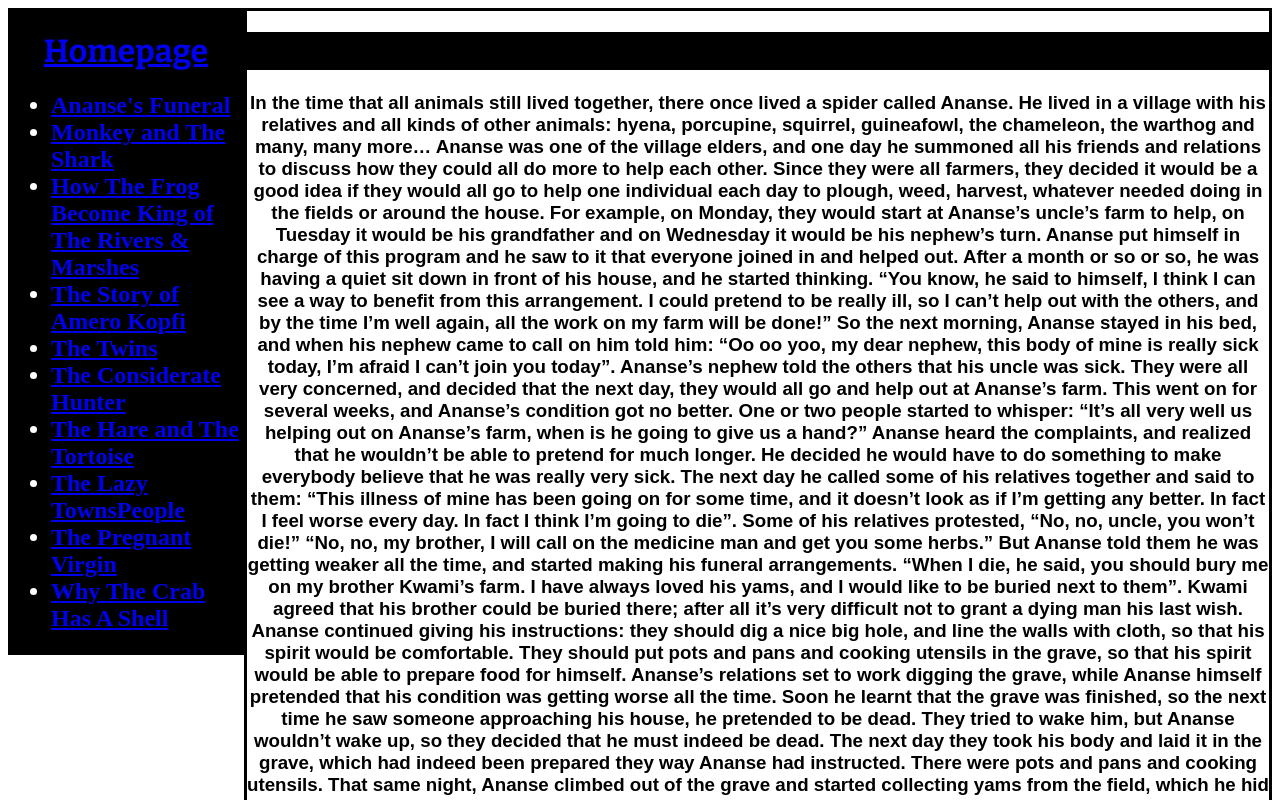
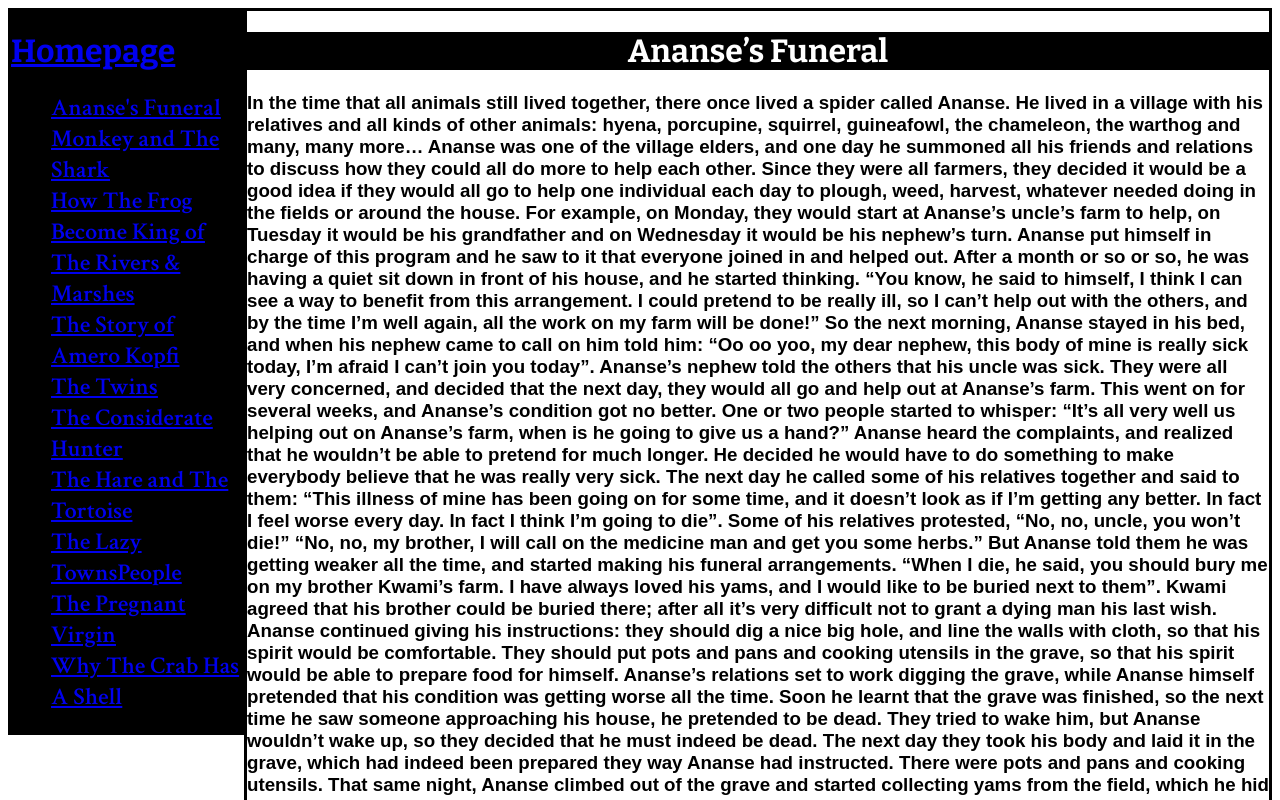
Before and after one commit to valdadyne/AfricanStories, a plain HTML site: page 1.html in a window 1280 px wide. Shown: the top 800 px of the page. Drawn offline with nearby package versions, Linux system fonts and the light colour scheme; a web font is replaced by a local one.

Commit message:
Update style.css

```diff
--- a/style.css
+++ b/style.css
@@ -17,6 +17,7 @@
   	width: 230px;
   	border: 3px solid black;
   	text-align:left;
+  	text-decoration: none
   	color:white
 }
 #story {
@@ -26,17 +27,14 @@
 #header {
 	background: black;
 	text-align:center;
+	color:white;
 }
 h1 {
-	text-align:center;
 	font-family: 'Bitter', serif;
 }
 h2{
-	text-align:left;
-	text-decoration: none
 	font-family: 'Crimson Text', serif;
 }
 h3{
-	text-align:center;
 	font-family: 'BenchNine', sans-serif;
 }
```
